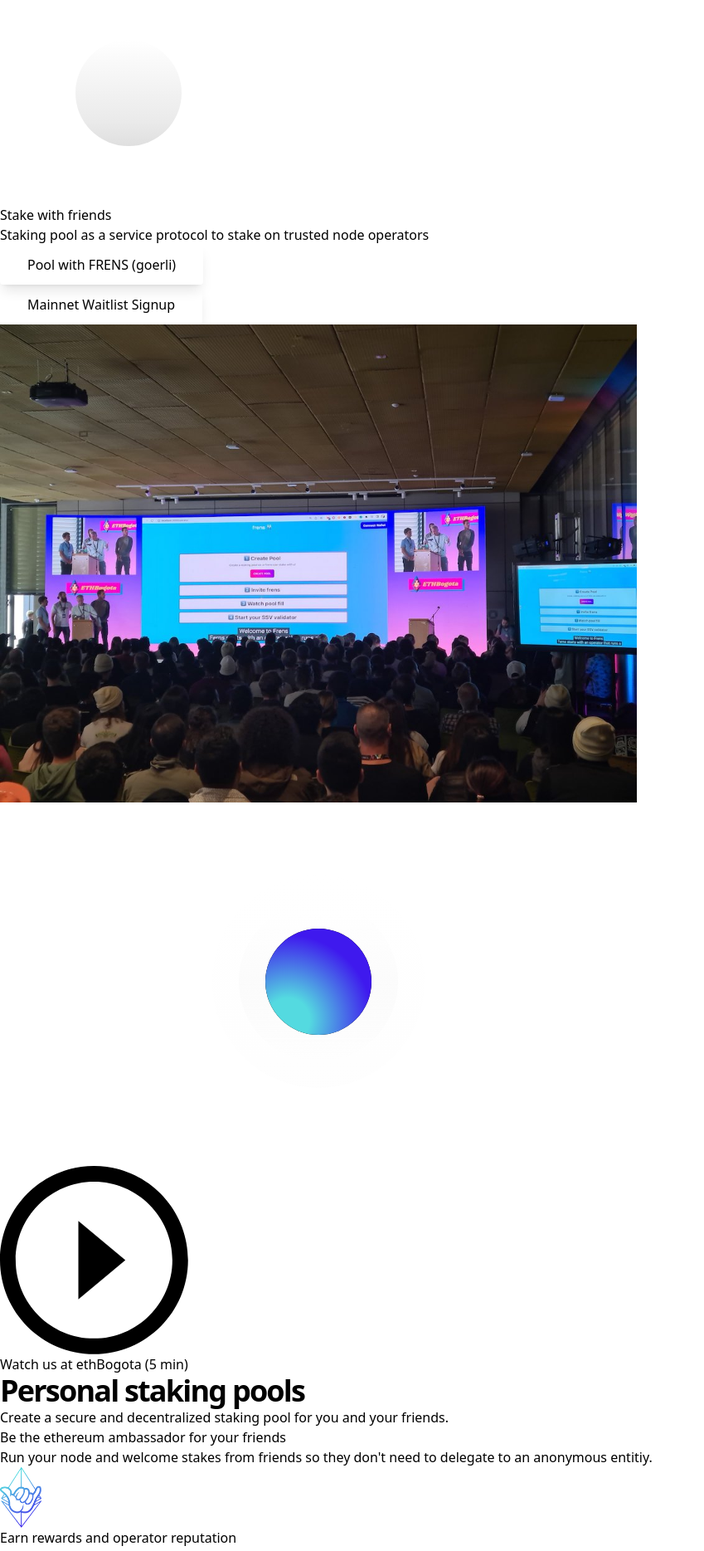
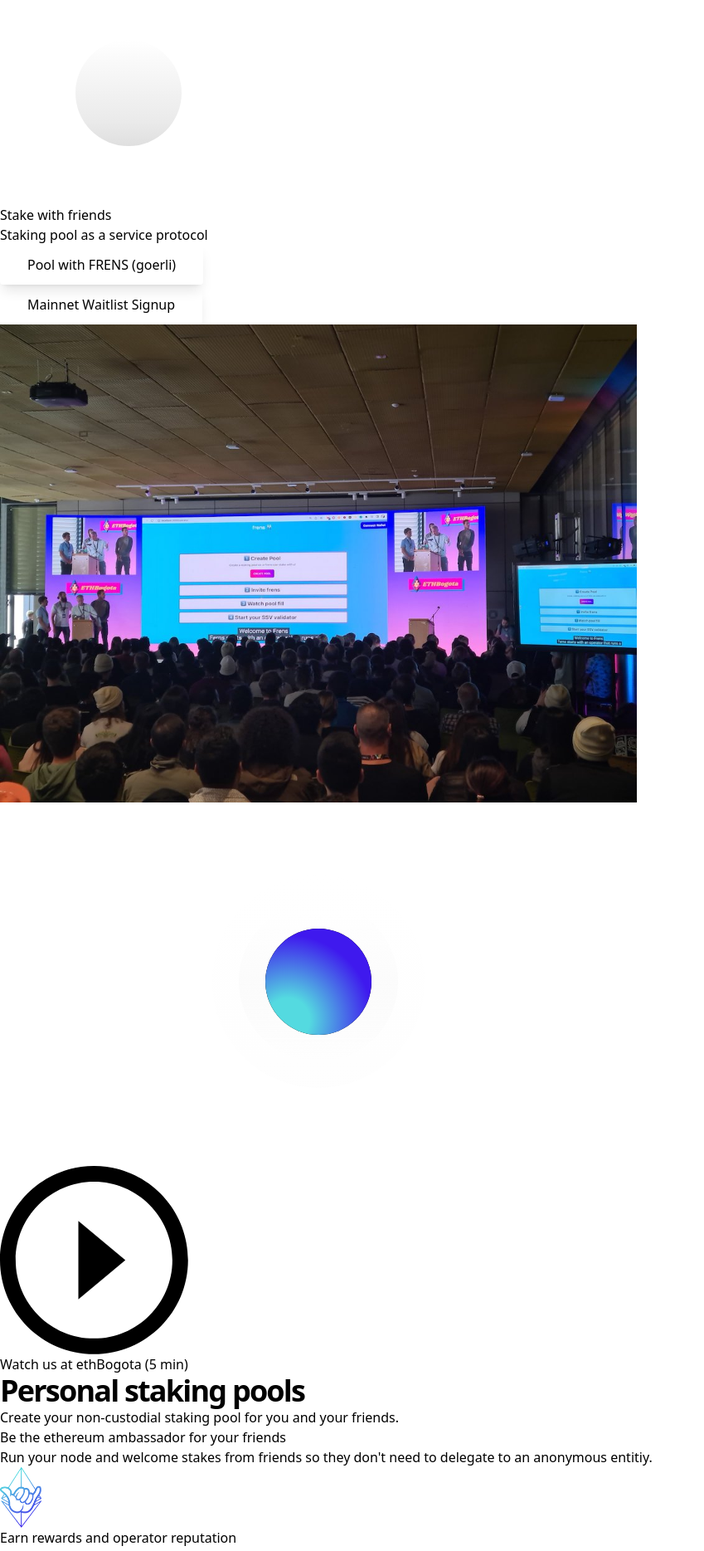
Before and after one commit to frens-pool/frens-website, a React (Vite) app: page / in a window 1280 px wide. Shown: the part 422-2291 px from the top of the page at 83% size, without its empty margins (0-849 px from the left). Built offline with nearby package versions, Linux system fonts and the light colour scheme.

Commit message:
minor wording update

```diff
--- a/src/partials/Features.jsx
+++ b/src/partials/Features.jsx
@@ -32,8 +32,7 @@ function Features() {
           <div className="max-w-3xl mx-auto text-center pb-6 md:pb-10">
             <h1 className="h2 mb-4">Personal staking pools</h1>
             <p className="text-xl text-gray-600">
-              Create a secure and decentralized staking pool for you and your
-              friends.
+              Create your non-custodial staking pool for you and your friends.
             </p>
           </div>
 
--- a/src/partials/HeroHome.jsx
+++ b/src/partials/HeroHome.jsx
@@ -67,8 +67,7 @@ function HeroHome() {
                 data-aos="zoom-y-out"
                 data-aos-delay="150"
               >
-                Staking pool as a service protocol to stake on trusted node
-                operators
+                Staking pool as a service protocol
               </p>
               <div
                 className="max-w-xs mx-auto sm:max-w-none sm:flex sm:justify-center"
```
